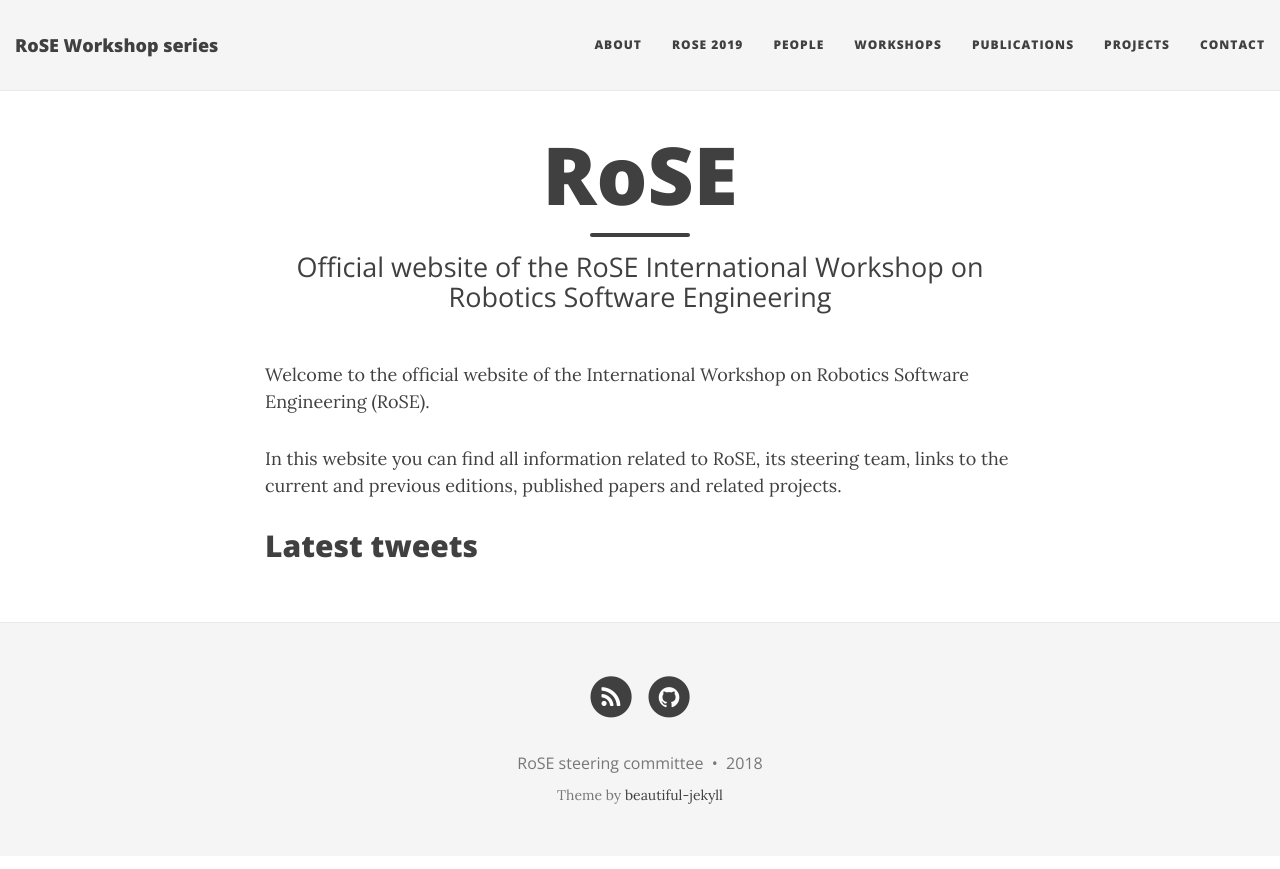
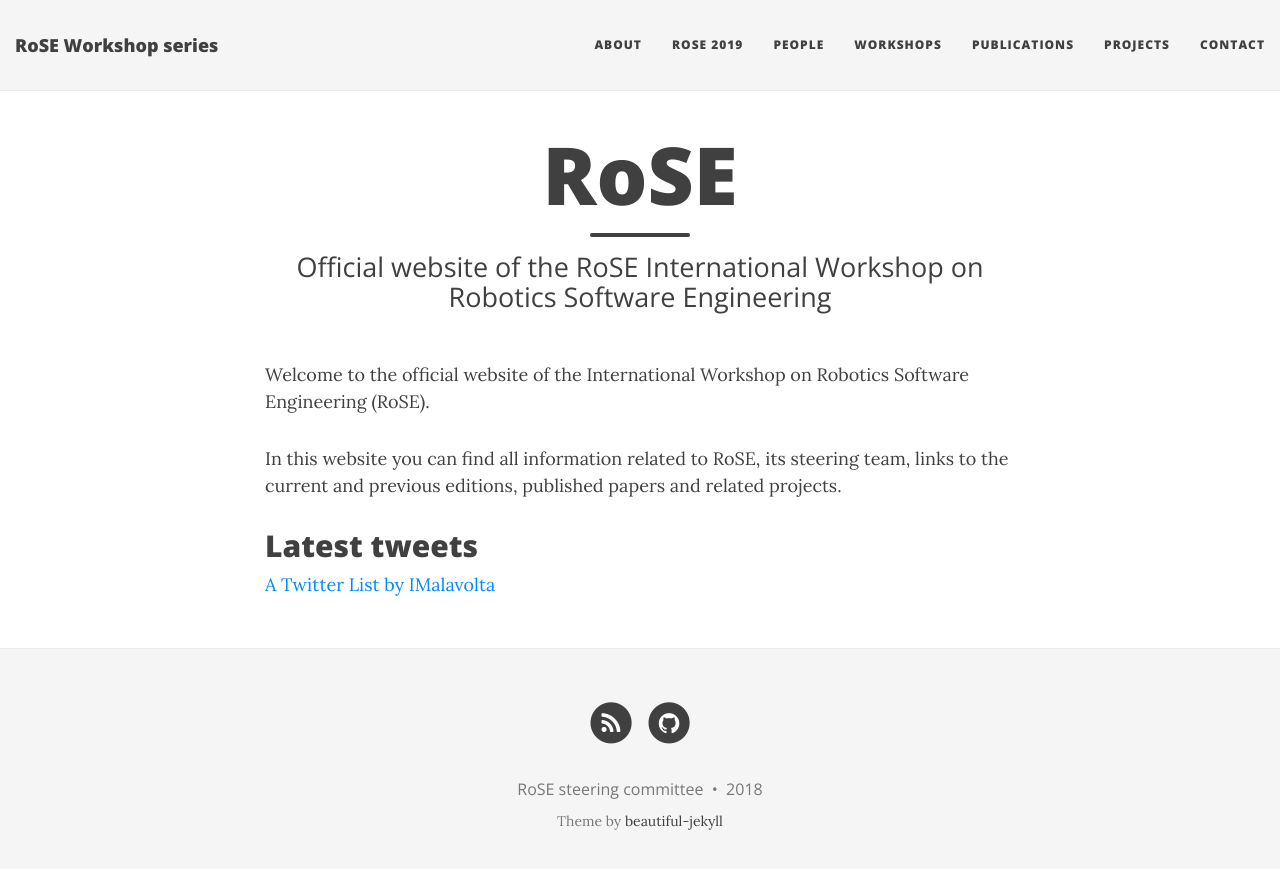
Before and after one commit to rose-workshops/rose-workshops.github.io, a Jekyll site: the page built from index.html, in a window 1280 px wide. Shown: the top 869 px of the page. Built offline with Jekyll 4.4.1, drawn with Linux system fonts in a browser that asks for light colours; nearby versions of some CDN libraries; the list of posts is cut into pages by our own code; comment, search, counter and statistics services are not loaded.

Commit message:
add placeholder for Tweets list

```diff
--- a/index.html
+++ b/index.html
@@ -11,4 +11,4 @@
 
 <h2>Latest tweets</h2>
 
-<script async src="https://platform.twitter.com/widgets.js" charset="utf-8"></script>
+<a class="twitter-timeline" href="https://twitter.com/IMalavolta/lists/rose-workshops?ref_src=twsrc%5Etfw">A Twitter List by IMalavolta</a> <script async src="https://platform.twitter.com/widgets.js" charset="utf-8"></script>
```
